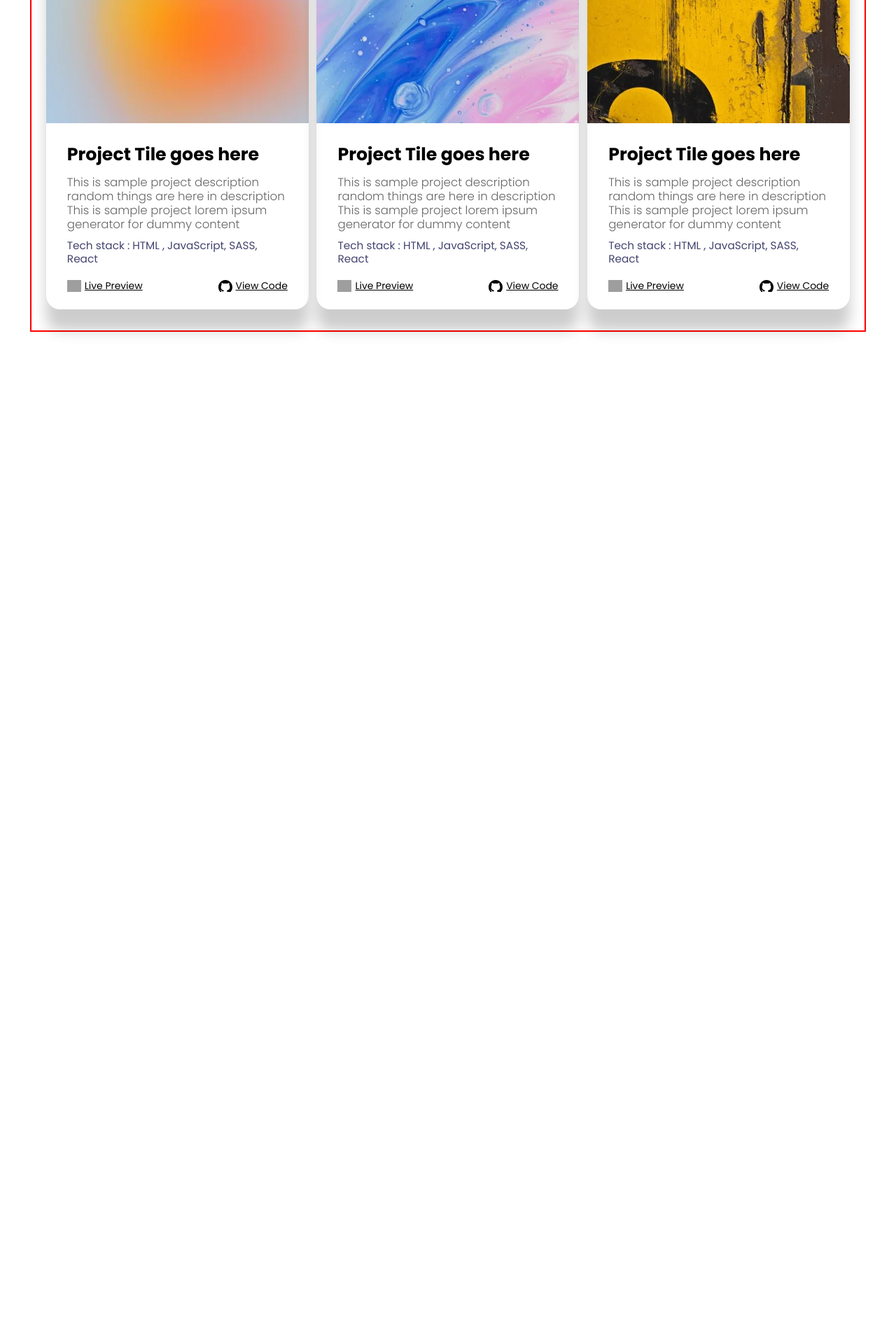
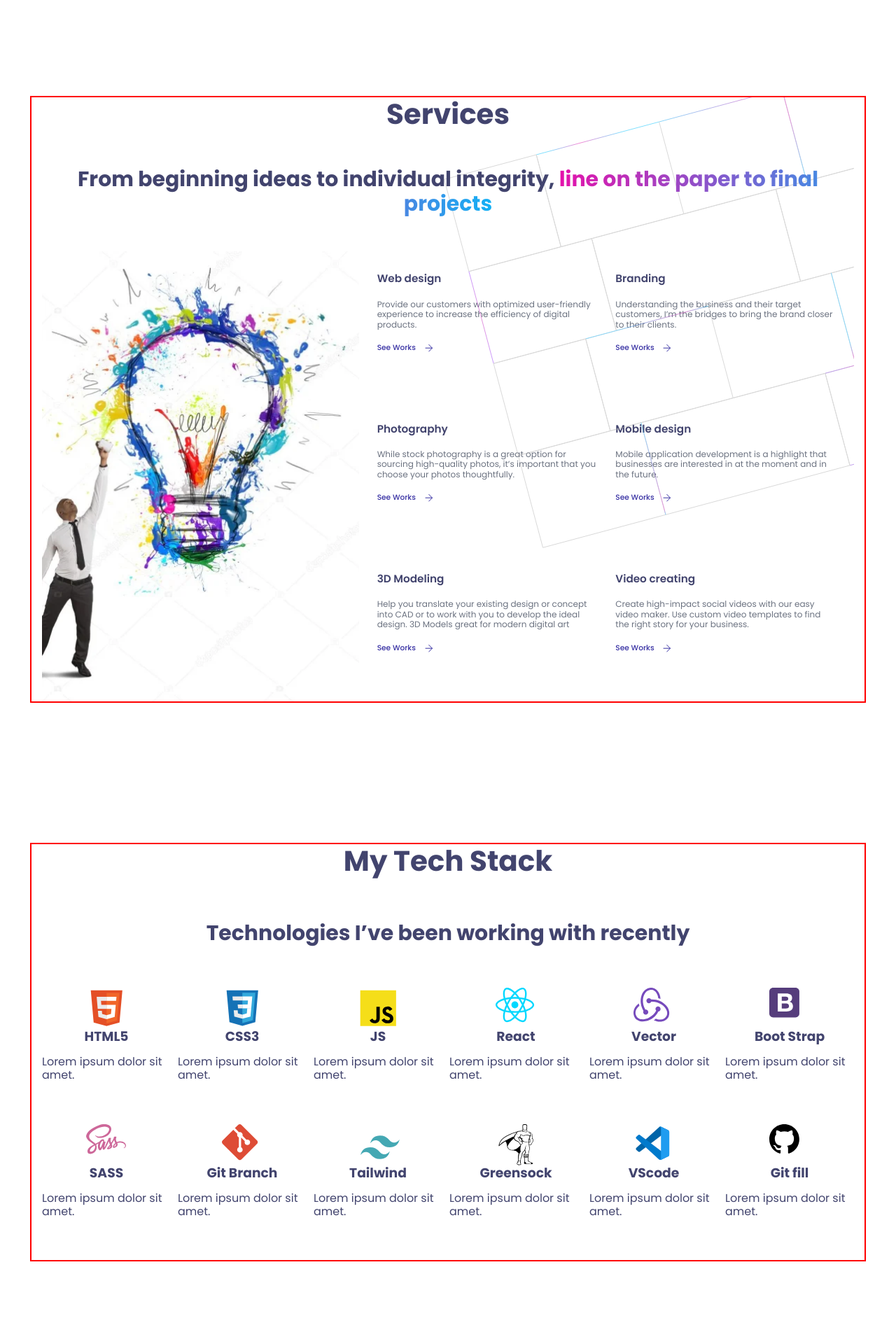
Before and after one commit to AlexMuhin-IT/project-start-portfolio, a React app: page / in a window 1280 px wide. Shown: the part 740-2660 px from the top of the page at 70% size. Before the commit the page ends 1414 px from the top, so only its background shows below. Built offline with nearby package versions, Linux system fonts and the light colour scheme; grey boxes are pictures that could not be loaded.

Commit message:
final рефактор адаптива

```diff
--- a/src/App.tsx
+++ b/src/App.tsx
@@ -10,13 +10,13 @@ import {Services} from "./layout/sections/services/Services";
 function App() {
     return (
         <div className="App">
-            {/*<Header/>*/}
-            {/*<Main/>*/}
-            {/*<Services/>*/}
-            {/*<Skills/>*/}
+            <Header/>
+            <Main/>
+            <Services/>
+            <Skills/>
             <Projects/>
-            {/*<Contact/>*/}
-            {/*<Footer/>*/}
+            <Contact/>
+            <Footer/>
         </div>
     );
 }
--- a/src/components/GridWrapper.tsx
+++ b/src/components/GridWrapper.tsx
@@ -13,21 +13,20 @@ export const GridWrapper = styled.div<GridWrapperPropsType>`
 
   @media ${theme.media.tabletMax} {
     display: grid;
-    grid-template: repeat(5, auto) / repeat(5, 175px);
+    grid-template: repeat(5, auto) / repeat(5, auto);
     grid-auto-flow: column dense;
     justify-content: space-around;
   };
 
   @media ${theme.media.tablet} {
     display: grid;
-    grid-template: repeat(4, auto) / repeat(4, 175px);
+    grid-template: repeat(4, auto) / repeat(4, auto);
     grid-auto-flow: dense;
-    gap: 10px;
   };
 
   @media ${theme.media.mobile} {
     display: grid;
-    grid-template: repeat(8, auto) / repeat(2, 175px);
+    grid-template: repeat(8, auto) / repeat(2, auto);
     grid-auto-flow: column dense;
   };
 `
--- a/src/layout/footer/Footer.tsx
+++ b/src/layout/footer/Footer.tsx
@@ -106,9 +106,11 @@ const FooterBottom = styled.div`
     -webkit-background-clip: text;
     color: transparent;
     background-image: ${theme.colors.gradient};
-  }
+  };
 
   @media ${theme.media.mobile} {
+    justify-content: space-around;
+
     p {
       display: flex;
       flex-direction: column;
--- a/src/layout/header/mobileMenu/MobileMenu.tsx
+++ b/src/layout/header/mobileMenu/MobileMenu.tsx
@@ -113,7 +113,7 @@ const BurgerButton = styled.button<{ isOpen: boolean }>`
  }
 @media ${theme.media.mobile}{
   top: -98px;
-  right: 80px;
+  right: -98px;
 `
 const ListItem = styled.li`
   justify-content: space-between;
--- a/src/layout/sections/skills/skill/Skill.tsx
+++ b/src/layout/sections/skills/skill/Skill.tsx
@@ -21,7 +21,8 @@ export const Skill = (props: SkillPropsType) => {
 };
 
 const StyledSkill = styled.div`
-  width: 190px;
+  max-width: 190px;
+  width: 100%;
   display: flex;
   flex-direction: column;
   align-items: center;
```
